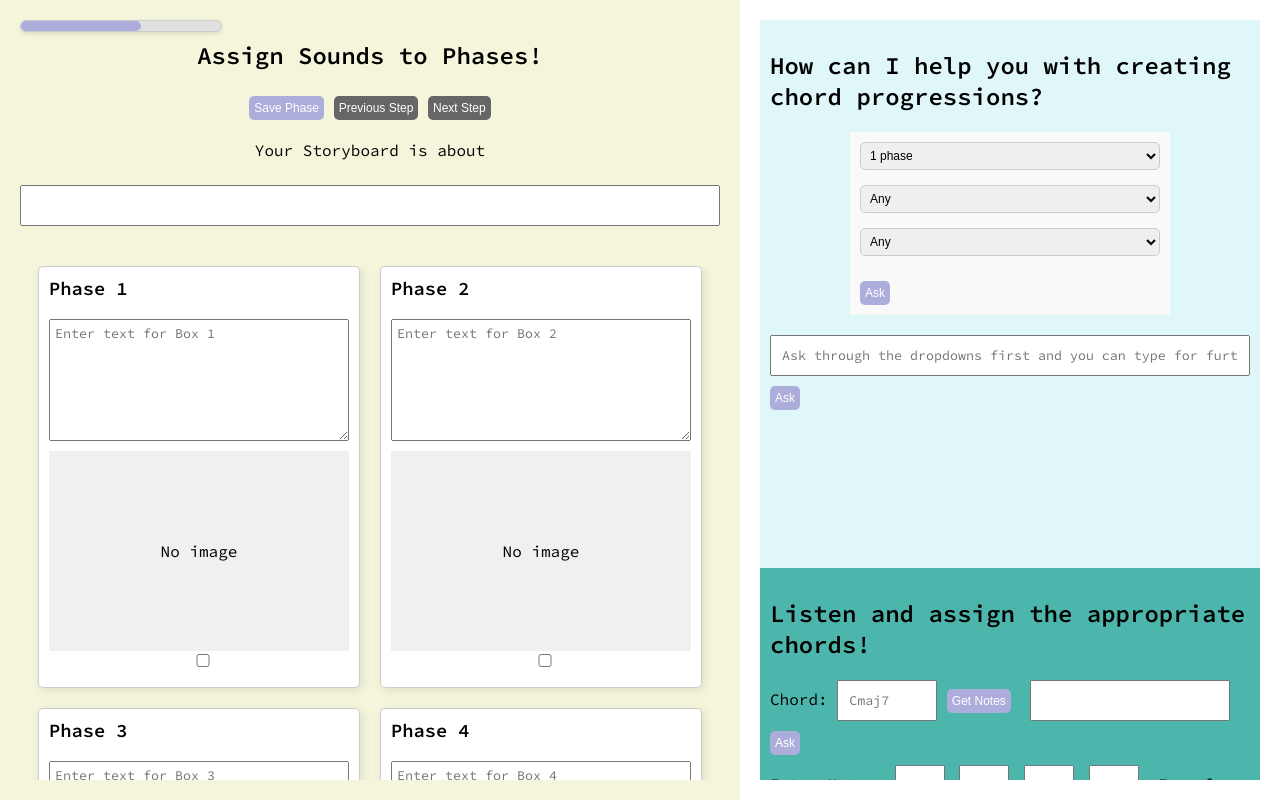
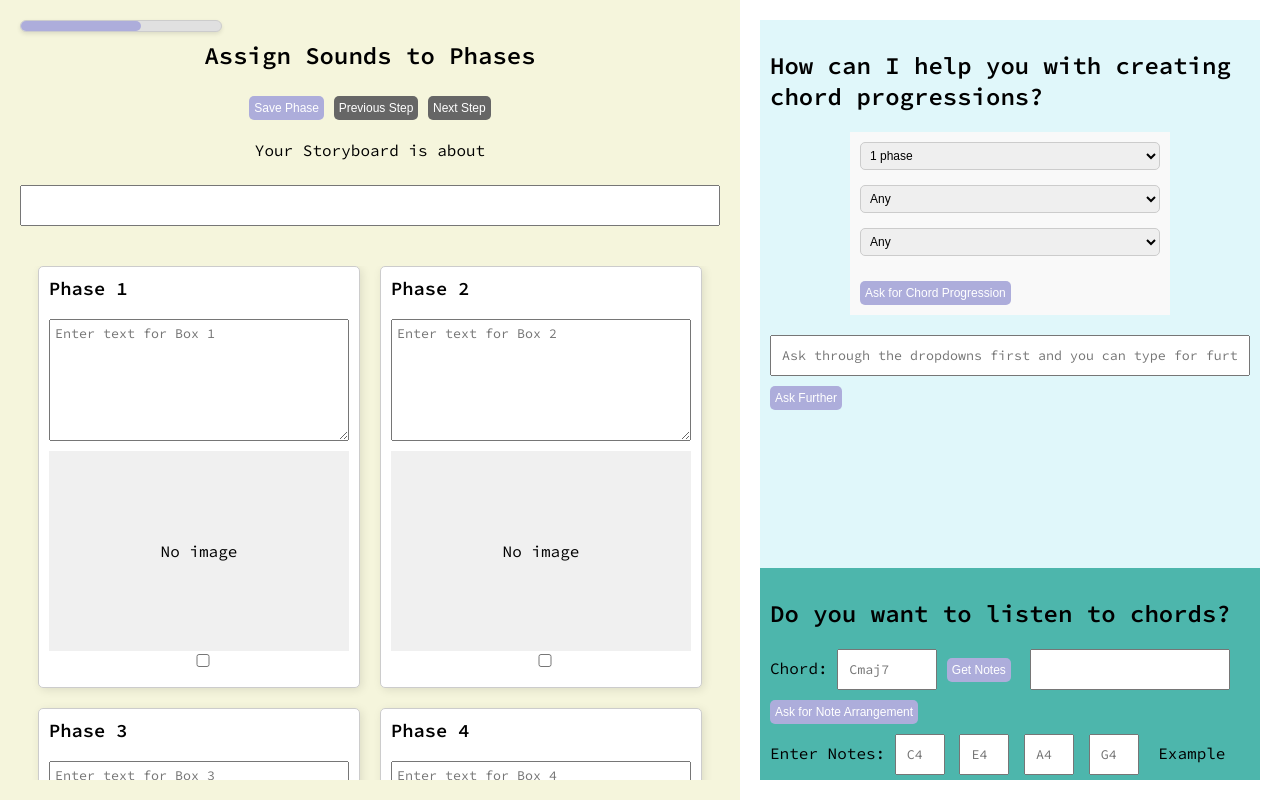
Before and after one commit to Yorkcla/AI-powered-CST-for-sound-design, a website: page public/index2.html in a window 1280 px wide. Drawn offline with nearby package versions, Linux system fonts and the light colour scheme.

Commit message:
some changes with phrases

```diff
--- a/public/index2.html
+++ b/public/index2.html
@@ -15,7 +15,7 @@
     <div class="container">
         <!-- Second Half: No Generation Functionality -->
         <div class="section" id="half-two">
-            <h2>Assign Sounds to Phases!</h2>
+            <h2>Assign Sounds to Phases</h2>
             <div class="button-container">
                 <button type="button" onclick="savePhase()">Save Phase</button>
                 <button id="previous-step-btn">Previous Step</button>
@@ -57,22 +57,22 @@
                     </select>
                     <div id="dynamic-dropdown-container">
                     </div>
-                    <button type="submit">Ask</button>
+                    <button type="submit">Ask for Chord Progression</button>
                 </form>
                 <form id="text-form-1" autocomplete="off">
                     <input type="text" id="text-prompt-1" name="text-prompt-1" placeholder="Ask through the dropdowns first and you can type for further questions if you like!" style="margin-top: 20px;">
-                    <button type="submit" style="margin-bottom: 5px;">Ask</button>
+                    <button type="submit" style="margin-bottom: 5px;">Ask Further</button>
                 </form>
                 <div id="text-result-1"></div>
             </div>
             <div class="lesssection" id="image-section-1">
-                <h2>Listen and assign the appropriate chords!</h2>
+                <h2>Do you want to listen to chords?</h2>
                 <div class="input-container" style="margin-bottom: 10px;">
                     <label for="chord-input">Chord:</label>
                     <input type="text" id="chord-input" placeholder="Cmaj7" style="width: 100px;">
                     <button id="get-notes-button" style="margin-right:10px;">Get Notes</button>
                     <input type="text" id="notes-output" style="width: 200px;" readonly>
-                    <button id="ask-button" type="submit">Ask</button>
+                    <button id="ask-button" type="submit">Ask for Note Arrangement</button>
                 </div>
                 <label for="note1">Enter Notes:</label>
                 <input type="text" id="note1" placeholder="C4" style="width: 50px; margin-right: 5px;">
```
Also changed, not shown: public/index.html (+4 -5 lines), public/styles.css (line endings or trailing spaces).
